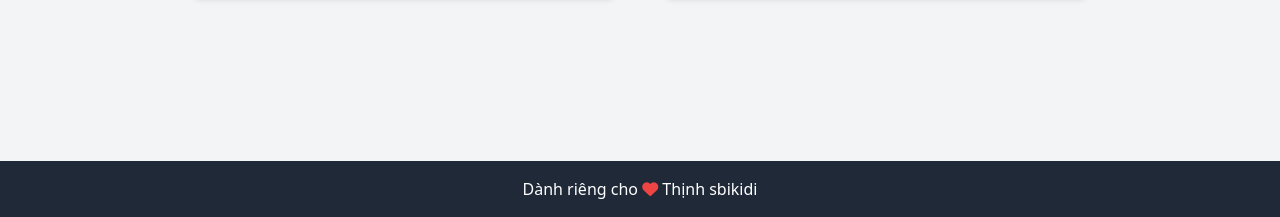
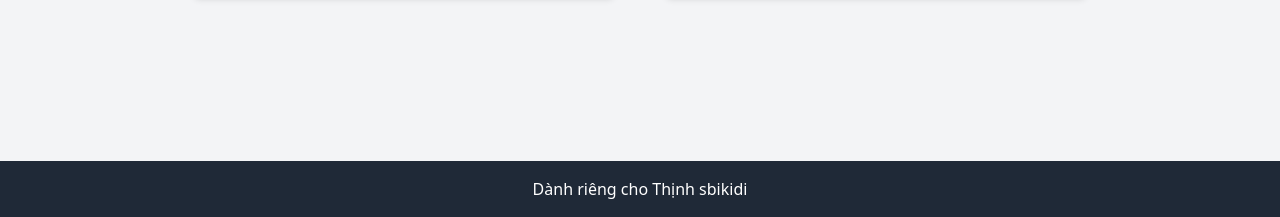
Before and after one commit to QuyAki/brainrot.github.io, a plain HTML site: page index.html in a window 1280 px wide. Shown: the part 583-800 px from the top of the page. Drawn offline with nearby package versions, Linux system fonts and the light colour scheme.

Commit message:
Update index.html

```diff
--- a/index.html
+++ b/index.html
@@ -95,7 +95,7 @@
 
     <footer class="bg-gray-800 text-white py-4">
         <div class="container mx-auto px-4 text-center">
-            <p>Dành riêng cho <i class="fas fa-heart text-red-500"></i> Thịnh sbikidi</p>
+            <p>Dành riêng cho Thịnh sbikidi</p>
         </div>
     </footer>
 
```
